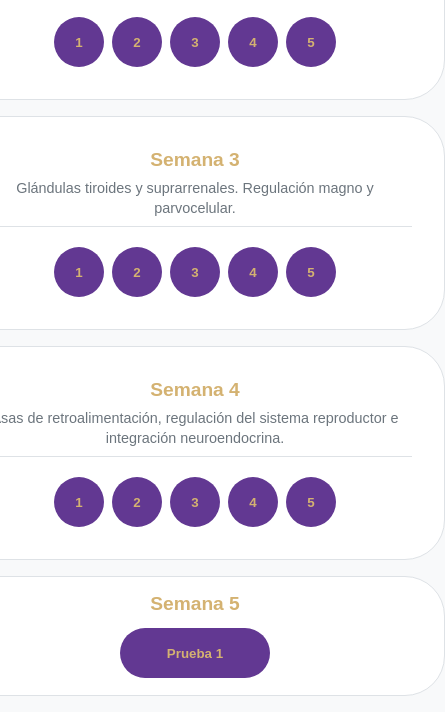
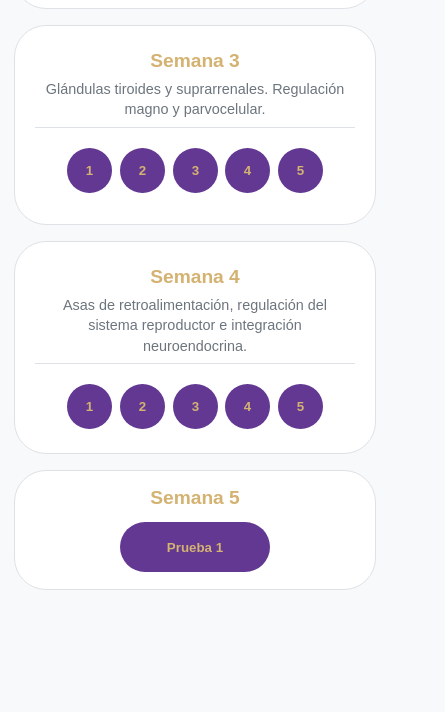
Before and after one commit to ben-h801/BCM-IV, a plain HTML site: page index.html in a window 390 px wide. Shown: the part 552-1264 px from the top of the page, 445 px wide, since content can reach past the window. After the commit the page ends 1155 px from the top, so only its background shows below. Drawn offline with nearby package versions, Linux system fonts and the light colour scheme.

Commit message:
Update style.css

```diff
--- a/style.css
+++ b/style.css
@@ -3,6 +3,7 @@
    ========================================== */
 html {
     overflow-y: scroll;
+    overflow-x: hidden;
 }
 
 * {
@@ -17,6 +18,8 @@ body {
     color: #212529;
     padding: 1em;
     min-height: 100vh;
+    width: 100%;
+    overflow-x: hidden;
     display: flex;
     flex-direction: column;
     align-items: center;
@@ -31,8 +34,9 @@ body {
 .titulo-malote {
     color: #d4b271;
     text-align: center;
-    font-size: 2rem;
-    padding: 0.5em;
+    font-size: clamp(1.3rem, 5.2vw, 2rem);
+    padding: 0.5em 0.25em;
+    width: 100%;
 }
 
 /* ==========================================
@@ -107,15 +111,16 @@ a, a:visited, a:focus, a:active {
     flex-direction: column;
     align-items: center;
     gap: 1em;
+    width: 100%;
 }
 
 .container .items {
     background-color: white;
-    padding: 2em 2em;
+    padding: 2em;
     border: 1px solid #dee2e6;
     border-radius: 2.5em;
-    width: 500px;
-    max-width: 100%;
+    width: 100%;
+    max-width: 500px;
     min-height: 200px;
 }
 
@@ -124,8 +129,8 @@ a, a:visited, a:focus, a:active {
     padding: 1em 2em;
     border: 1px solid #dee2e6;
     border-radius: 2.5em;
-    width: 500px;
-    max-width: 100%;
+    width: 100%;
+    max-width: 500px;
     min-height: 120px;
 }
 
@@ -153,14 +158,14 @@ a, a:visited, a:focus, a:active {
 .contenedor-botones {
     display: flex;
     justify-content: center;
-    gap: 0.5em;
+    gap: clamp(0.35em, 2vw, 0.5em);
 }
 
 .container .contenedor-botones button {
     border-radius: 50%;
     margin-top: 1.5em;
-    width: 50px;
-    height: 50px;
+    width: clamp(40px, 11.5vw, 50px);
+    height: clamp(40px, 11.5vw, 50px);
     outline: none;
     background: #623892;
     color: #d4b271;
@@ -192,11 +197,27 @@ a, a:visited, a:focus, a:active {
     will-change: transform;
 }
 
-/* Tu animación hover original */
 .container button:hover {
     background: #d4b271;
     color: #fff;
     opacity: .8;
+}
+
+/* Ajuste fino de márgenes internos en celulares */
+@media (max-width: 540px) {
+    body {
+        padding: 0.85em;
+    }
+
+    .container .items {
+        padding: 1.5em 1.25em;
+        border-radius: 2em;
+    }
+
+    .container .items-prueba {
+        padding: 1em 1.25em;
+        border-radius: 2em;
+    }
 }
 
 /* ==========================================
```
